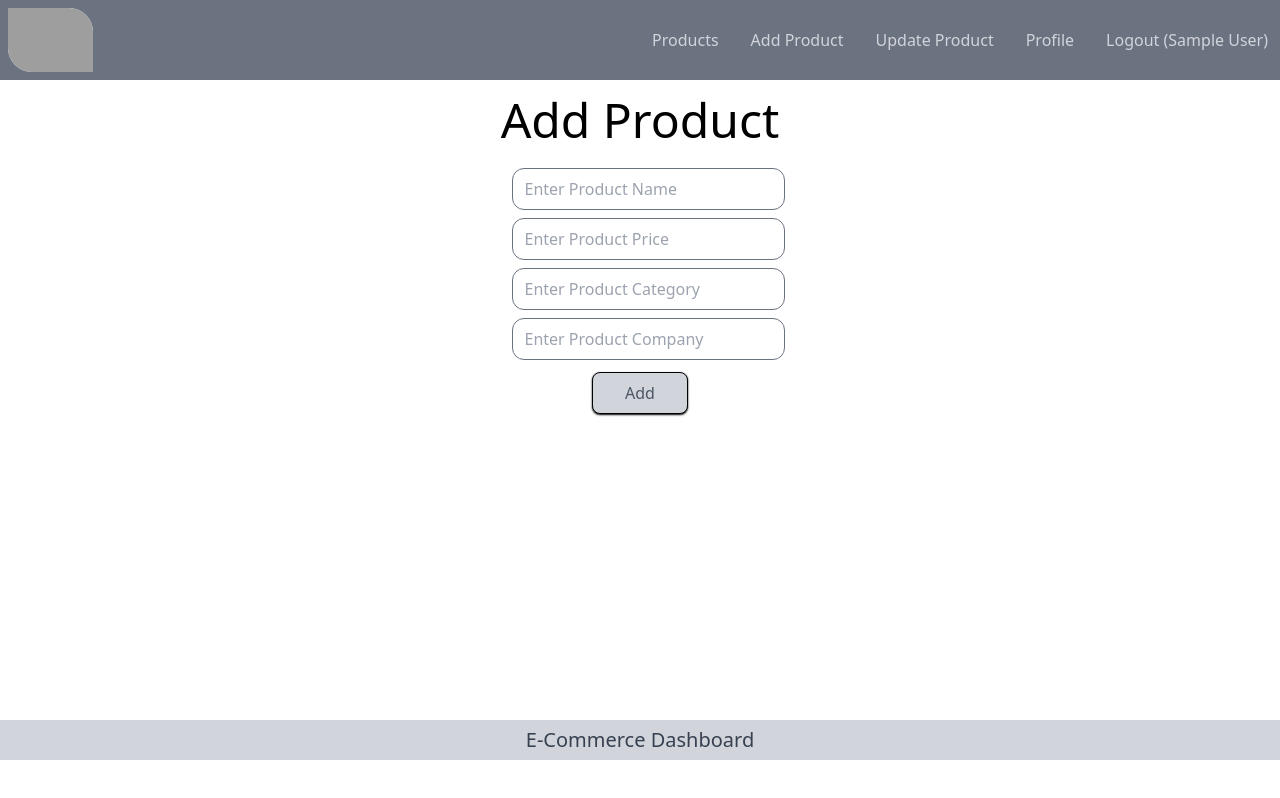
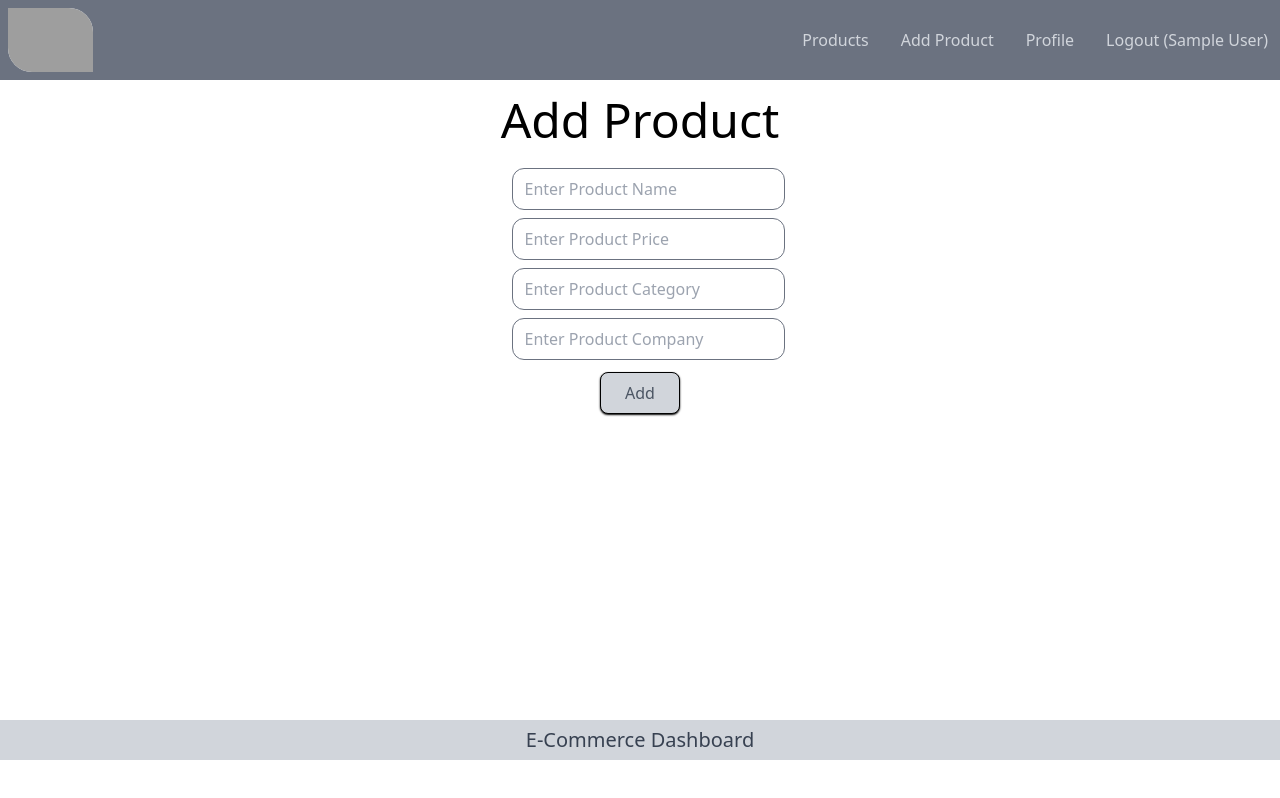
Before and after one commit to DhyanMPatel/E-Comm-Dashboard, a React (Create React App) app in the folder front-end/: page /add in a window 1280 px wide. Built offline with nearby package versions, Linux system fonts and the light colour scheme; sample sign-in values are in the browser's storage; grey boxes are pictures that could not be loaded.

Commit message:
some changes in btn

```diff
--- a/front-end/src/components/AddProduct.js
+++ b/front-end/src/components/AddProduct.js
@@ -50,7 +50,7 @@ const AddProduct = () => {
                     {error && !company && <span className="text-red-600 ml-44 -mt-3 text-sm">Enter Valid Company</span>}
 
                 </div>
-                <button className="btn-primary">Add</button>
+                <button className="btn-primary px-6">Add</button>
             </form>
         </div>
     )
--- a/front-end/src/components/Login.js
+++ b/front-end/src/components/Login.js
@@ -55,7 +55,7 @@ const Login = () => {
             </div>
             </div>
 
-            <button className='btn-primary'>Send</button>
+            <button className='btn-primary w-20'>Send</button>
         </form>
     )
 }
--- a/front-end/src/components/Navbar.js
+++ b/front-end/src/components/Navbar.js
@@ -20,7 +20,6 @@ const Nav = () => {
                     <>
                         <li className="NavLink"><Link to='/'>Products</Link></li>
                         <li className="NavLink"><Link to='/add'>Add Product</Link></li>
-                        <li className="NavLink"><Link to='/update'>Update Product</Link></li>
                         <li className="NavLink"><Link to='/profile'>Profile</Link></li>
                         <li className="NavLink pr-1"><Link onClick={logout} to='/signup'>Logout {"(" + name.name + ")"}</Link></li>  {/*   /// when u click on Logout button it will autometically navigate to Signup and delete previous user    */}
 
--- a/front-end/src/components/SignUp.js
+++ b/front-end/src/components/SignUp.js
@@ -55,7 +55,7 @@ const SignUp = () => {
             </div>
             </div>
 
-            <button className='btn-primary'>Send</button>
+            <button className='btn-primary w-20'>Send</button>
         </form>
     )
 }
--- a/front-end/src/index.css
+++ b/front-end/src/index.css
@@ -28,13 +28,13 @@
         @apply block w-full mx-2 my-2 px-3 py-2 border border-gray-500 rounded-xl focus:outline-none focus:drop-shadow-lg
     }
     .btn-primary{
-        @apply bg-gray-300 text-gray-600 my-1 px-8 py-2 border border-black rounded-lg shadow-sm shadow-black hover:shadow-md hover:shadow-black active:shadow-inner active:shadow-black
+        @apply bg-gray-300 text-gray-600 my-1 py-2 border border-black rounded-lg shadow-sm shadow-black hover:shadow-md hover:shadow-black active:shadow-inner active:shadow-black
     }
     .btn-toggle{
         @apply bg-gray-300 text-gray-600 m-0 rounded-tl-none rounded-tr-xl rounded-br-xl rounded-bl-none  border border-black border-l-0
     }
 
     .td{
-        @apply w-28 flex justify-center items-center border border-x-gray-500
+        @apply w-1/6 flex justify-center items-center border border-x-gray-500
     }
 }
```
